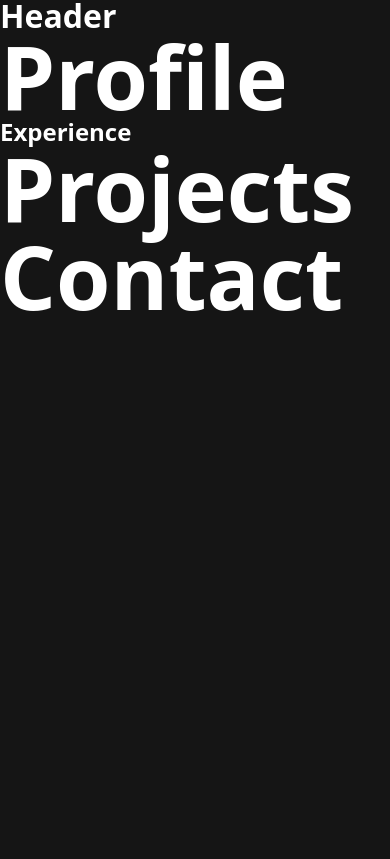
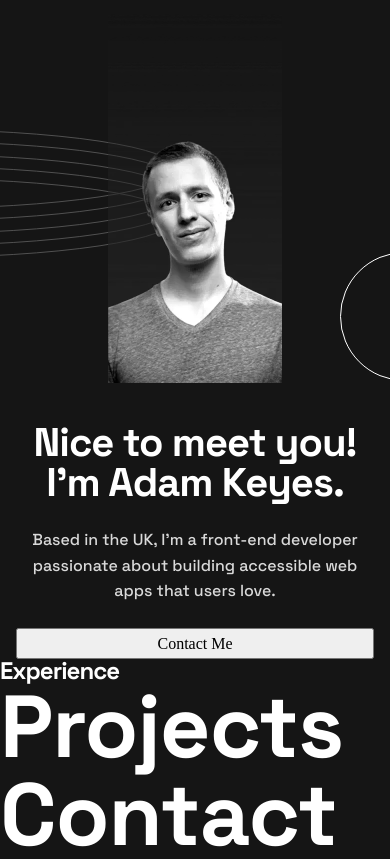
Before and after one commit to cboswel1/single-page-portfolio-demo, a React (Vite) app: page / in a window 390 px wide. Built offline with nearby package versions, Linux system fonts and the light colour scheme.

Commit message:
profile section mobile framing

```diff
--- a/package.json
+++ b/package.json
@@ -9,6 +9,8 @@
     "preview": "vite preview"
   },
   "dependencies": {
+    "@react-hook/window-size": "^3.1.1",
+    "classnames": "^2.3.2",
     "react": "^18.2.0",
     "react-dom": "^18.2.0"
   },
--- a/src/App.jsx
+++ /dev/null
@@ -1,21 +0,0 @@
-import React from 'react';
-
-import Header from './components/header/header.component';
-import Profile from './components/profile/profile.component';
-import Experience from './components/experience/experience.component';
-import Projects from './components/projects/projects.component';
-import Contact from './components/contact/contact.component';
-
-function App() {
-	return (
-		<main>
-            <Header />
-            <Profile />
-            <Experience />
-            <Projects />
-            <Contact />
-        </main>
-	);
-}
-
-export default App;
--- a/src/components/profile/profile.component.jsx
+++ b/src/components/profile/profile.component.jsx
@@ -1,11 +1,47 @@
-import React from 'react';
-import './profile.styles.scss'
+import { useState, useEffect } from 'react';
+
+import profileImageMobile from '../../assets/images/image-profile-mobile.webp';
+import profileImageTablet from '../../assets/images/image-profile-tablet.webp';
+import profileImageDesktop from '../../assets/images/image-profile-desktop.webp';
+import bgRings from '../../assets/images/pattern-rings.svg';
+import bgCircle from '../../assets/images/pattern-circle.svg';
+
+import './profile.styles.scss';
 
 const Profile = () => {
+  const [isDesktop, setDesktop] = useState(window.innerWidth > 1110);
 
-    return (
-        <h1 className="intro-title">Profile</h1>
-    )
-}
+  const updateMedia = () => {
+    setDesktop(window.innerWidth > 1110);
+  };
 
-export default Profile
+  useEffect(() => {
+    window.addEventListener('resize', updateMedia);
+    return () => window.removeEventListener('resize', updateMedia);
+  });
+
+  return (
+    <main className="profile">
+      <div>
+        <img className="profile__bg-rings" src={bgRings} />
+        <img className="profile__bg-circle" src={bgCircle} />
+        {isDesktop ? (
+          <img src={profileImageDesktop} />
+        ) : (
+          <img className="profile__mobile-img" src={profileImageMobile} />
+        )}
+      </div>
+
+      <div className="profile__statement">
+        <h1>Nice to meet you! I'm Adam Keyes.</h1>
+        <p>
+          Based in the UK, I’m a front-end developer passionate about building
+          accessible web apps that users love.
+        </p>
+        <button>Contact Me</button>
+      </div>
+    </main>
+  );
+};
+
+export default Profile;
--- a/src/components/profile/profile.styles.scss
+++ b/src/components/profile/profile.styles.scss
@@ -1,3 +1,40 @@
-.intro-title {
-  font-size: 88px;
+@use '../../globals.scss' as *;
+
+.profile {
+  position: relative;
+
+  &__bg-rings {
+    position: absolute;
+    top: 129px;
+    left: -353px;
+    z-index: -1;
+    max-width: 530px;
+    height: 129px;
+    mix-blend-mode: normal;
+  }
+
+  &__bg-circle {
+    box-sizing: border-box;
+    position: absolute;
+    top: 252px;
+    right: -79px;
+    z-index: -1;
+    max-width: 129px;
+    height: 129px;
+  }
+
+  &__mobile-img {
+    max-width: 174px;
+    margin: auto;
+    display: block;
+    margin-bottom: 40px;
+  }
+
+  &__statement {
+    text-align: center;
+    display: grid;
+    display: grid;
+    gap: 1.5rem;
+    padding: 0 1rem;
+  }
 }
--- /dev/null
+++ b/src/globals.scss
@@ -0,0 +1,46 @@
+:root {
+  --color-primary-green: #4ee1a0;
+  --color-neutral-dark-1: #151515;
+  --color-neutral-dark-2: #242424;
+  --color-neutral-light-1: #d9d9d9;
+  --color-neutral-white: #fff;
+}
+
+//Fonts
+
+@font-face {
+  font-display: swap;
+  font-family: 'Space Grotesk';
+  src: url('/fonts/static/SpaceGrotesk-Medium.ttf');
+}
+
+@font-face {
+  font-display: swap;
+  font-family: 'Space Grotesk Bold';
+  src: url('/fonts/static/SpaceGrotesk-Bold.ttf');
+}
+
+//Text
+
+%heading {
+  font-family: 'Space Grotesk Bold';
+  font-weight: 800;
+}
+
+h1,
+h2,
+h3 {
+  @extend %heading;
+}
+
+h1 {
+  @extend %heading;
+  font-size: 2.5rem;
+  line-height: 1;
+  letter-spacing: -1px;
+}
+
+p {
+  font-family: 'Space Grotesk';
+  font-weight: 400;
+}
--- a/src/index.scss
+++ b/src/index.scss
@@ -4,6 +4,18 @@
   --color-neutral-dark-2: #242424;
   --color-neutral-light-1: #d9d9d9;
   --color-neutral-white: #fff;
+}
+
+@font-face {
+  font-display: swap;
+  font-family: 'Space Grotesk';
+  src: url('/fonts/static/SpaceGrotesk-Medium.ttf');
+}
+
+@font-face {
+  font-display: swap;
+  font-family: 'Space Grotesk Bold';
+  src: url('/fonts/static/SpaceGrotesk-Bold.ttf');
 }
 
 /*
@@ -73,6 +85,7 @@ h6 {
 h1,
 h2,
 h3 {
+  font-family: 'Space Grotesk Bold', sans-serif;
   line-height: 1;
   color: var(--color-neutral-white);
 }
@@ -82,9 +95,9 @@ p {
 }
 
 body {
-  font-family: 'Open Sans', sans-serif;
+  //   font-family: 'Space Grotesk', sans-serif;
   font-weight: 400;
   line-height: 1.6;
   background-color: var(--color-neutral-dark-1);
-  min-height: 100vh;
+  display: grid;
 }
--- a/src/main.jsx
+++ b/src/main.jsx
@@ -1,10 +1,11 @@
 import React from 'react'
 import ReactDOM from 'react-dom/client'
-import App from './App'
+import Home from '../src/routes/home.component'
 import './index.scss';
+import './globals.scss';
 
 ReactDOM.createRoot(document.getElementById('root')).render(
   <React.StrictMode>
-    <App />
+    <Home />
   </React.StrictMode>
 )
--- a/src/routes/home.component.jsx
+++ b/src/routes/home.component.jsx
@@ -1 +1,23 @@
 import React from 'react';
+
+import './home.styles.scss';
+
+// import Header from '../components/header/header.component';
+import Profile from '../components/profile/profile.component';
+import Experience from '../components/experience/experience.component';
+import Projects from '../components/projects/projects.component';
+import Contact from '../components/contact/contact.component';
+
+function Home() {
+	return (
+		<main className="wrapper">
+            {/* <Header /> */}
+            <Profile />
+            <Experience />
+            <Projects />
+            <Contact />
+        </main>
+	);
+}
+
+export default Home;
--- /dev/null
+++ b/src/routes/home.styles.scss
@@ -0,0 +1,3 @@
+.wrapper {
+  overflow: hidden;
+}
```
Also changed, not shown: 1 other file (tests, documents, lock files or other folders).
